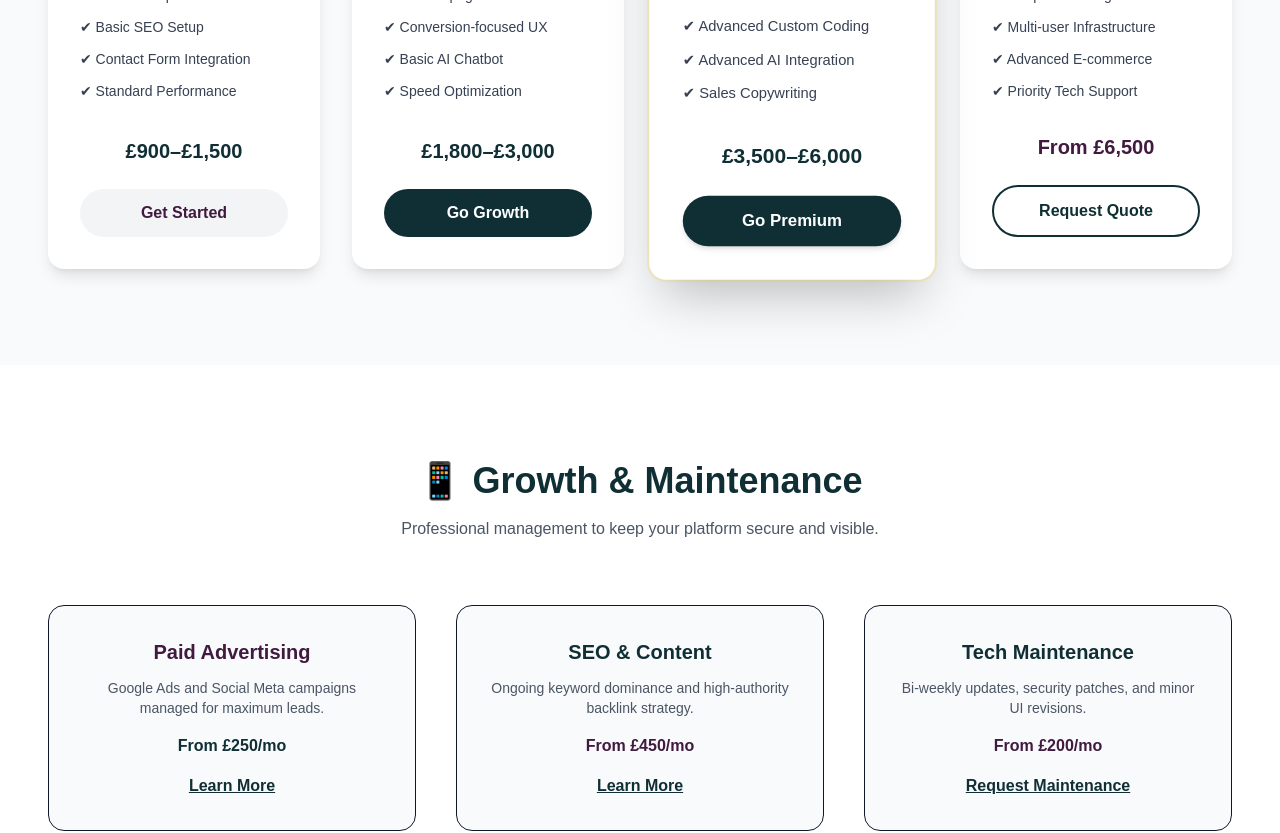
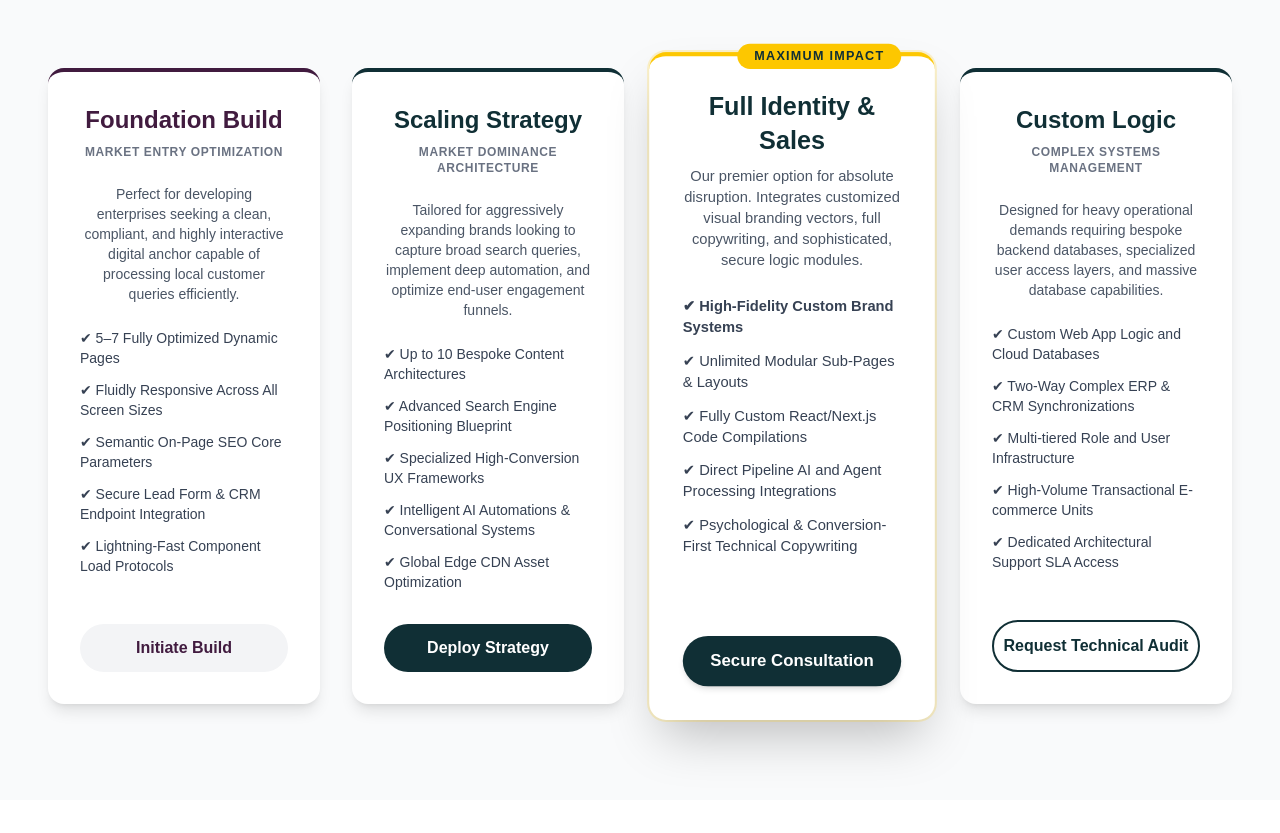
Before and after one commit to Getu4ever/karoldigital-site, a Next.js app: page / in a window 1280 px wide. Shown: the part 1800-2633 px from the top of the page. Built offline with nearby package versions, Linux system fonts and the light colour scheme.

Commit message:
home page updated

```diff
--- a/app/page.tsx
+++ b/app/page.tsx
@@ -8,6 +8,7 @@ import Link from "next/link";
 /**
  * Karol Digital Homepage
  * Updated with 2026 strategic fit tiers and high-performance branding.
+ * Enterprise-grade presentation without explicit pricing modules.
  */
 export default function Home() {
   const localBusinessJsonLd = {
@@ -76,7 +77,7 @@ export default function Home() {
                 href="/services"
                 className="bg-white text-[#411b3f] hover:bg-gray-100 font-semibold px-8 py-3 rounded-full transition shadow-lg"
               >
-                View Pricing
+                Explore Services
               </Link>
             </div>
           </div>
@@ -96,10 +97,11 @@ export default function Home() {
                 Bespoke Digital Solutions{" "}
                 <span className="text-[#102f35]">Built for Growth</span>
               </h2>
+              <p className="text-lg text-gray-600 leading-relaxed mb-6">
+                <strong>Karol Digital</strong> provides engineered web design and premium digital marketing tailored specifically for small to mid-sized UK operations. We formulate High-Performance Web Design & Branding frameworks, delivering mobile-first, semantic, and deeply optimized technical solutions that consistently amplify inbound customer acquisitions, lead qualification systems, and online transactional values.
+              </p>
               <p className="text-lg text-gray-600 leading-relaxed mb-8">
-                <strong>Karol Digital</strong> provides affordable web design and digital marketing for UK small businesses. We build High-Performance Web Design & Branding, mobile-friendly, SEO-ready websites and deliver conversion-focused marketing that increases enquiries, bookings, and online sales.
-                <br /><br />
-                We work with retail, e-commerce, professional services, hospitality, and construction firms across the UK. Our approach combines <strong>Strategic Brand Identity</strong>, local SEO dominance, and custom-coded architecture to improve visibility and generate measurable ROI.
+                Our portfolio spans hyper-competitive sectors, partnering with retail conglomerates, high-growth e-commerce ventures, elite professional services, corporate hospitality groups, and national construction contractors across the United Kingdom. We fuse <strong>Strategic Brand Identity</strong> protocols with unmatched local SEO engineering and modular front-end code bases. This calculated methodology guarantees long-term search vertical authority, minimizes technical overhead, and secures an uncompromising return on your digital capital.
               </p>
 
               <div className="flex flex-wrap gap-4">
@@ -125,87 +127,94 @@ export default function Home() {
           </div>
         </motion.section>
 
-        {/* === WEB PRICING PACKAGES === */}
+        {/* === STRATEGIC SOLUTIONS ARCHITECTURE === */}
         <FadeIn>
           <section className="py-24 px-6 md:px-12 bg-gray-50">
             <div className="max-w-7xl mx-auto text-center mb-16">
               <h2 className="text-4xl md:text-5xl font-extrabold text-[#102f35] mb-4">
-                💼 Performance Web Packages
+                💼 Performance Web Infrastructure
               </h2>
-              <p className="text-gray-600 max-w-2xl mx-auto">
-                Transparent pricing for high-performance websites. No hidden fees.
+              <p className="text-gray-600 max-w-2xl mx-auto text-lg">
+                Engineered digital architecture designed to scale with your enterprise, capture high-value market intent, and maximize operational efficiency.
               </p>
             </div>
 
             <div className="grid md:grid-cols-4 gap-8 max-w-7xl mx-auto">
               {/* STARTER */}
               <div className="bg-white shadow-lg rounded-2xl p-8 border-t-4 border-[#411b3f] flex flex-col h-full hover:shadow-2xl transition-all">
-                <h3 className="text-2xl font-bold text-[#411b3f] text-center mb-2">Starter</h3>
-                <p className="text-xs text-center text-gray-500 mb-6 uppercase tracking-wider font-bold">Foundation Build</p>
+                <h3 className="text-2xl font-bold text-[#411b3f] text-center mb-2">Foundation Build</h3>
+                <p className="text-xs text-center text-gray-500 mb-6 uppercase tracking-wider font-bold">Market Entry Optimization</p>
+                <p className="text-sm text-gray-600 mb-6 text-center">
+                  Perfect for developing enterprises seeking a clean, compliant, and highly interactive digital anchor capable of processing local customer queries efficiently.
+                </p>
                 <ul className="space-y-3 text-gray-700 mb-8 flex-grow text-sm">
-                  <li>✔ 5–7 Optimized Pages</li>
-                  <li>✔ Mobile Responsive</li>
-                  <li>✔ Basic SEO Setup</li>
-                  <li>✔ Contact Form Integration</li>
-                  <li>✔ Standard Performance</li>
+                  <li>✔ 5–7 Fully Optimized Dynamic Pages</li>
+                  <li>✔ Fluidly Responsive Across All Screen Sizes</li>
+                  <li>✔ Semantic On-Page SEO Core Parameters</li>
+                  <li>✔ Secure Lead Form & CRM Endpoint Integration</li>
+                  <li>✔ Lightning-Fast Component Load Protocols</li>
                 </ul>
-                <p className="text-xl font-extrabold text-[#102f35] text-center mb-6">£900–£1,500</p>
                 <Link href="/contact" className="text-center bg-gray-100 hover:bg-[#411b3f] hover:text-white text-[#411b3f] py-3 rounded-full font-bold transition">
-                  Get Started
+                  Initiate Build
                 </Link>
               </div>
 
               {/* GROWTH */}
               <div className="bg-white shadow-lg rounded-2xl p-8 border-t-4 border-[#102f35] flex flex-col h-full hover:shadow-2xl transition-all">
-                <h3 className="text-2xl font-bold text-[#102f35] text-center mb-2">Growth</h3>
-                <p className="text-xs text-center text-gray-500 mb-6 uppercase tracking-wider font-bold">Scaling Strategy</p>
+                <h3 className="text-2xl font-bold text-[#102f35] text-center mb-2">Scaling Strategy</h3>
+                <p className="text-xs text-center text-gray-500 mb-6 uppercase tracking-wider font-bold">Market Dominance Architecture</p>
+                <p className="text-sm text-gray-600 mb-6 text-center">
+                  Tailored for aggressively expanding brands looking to capture broad search queries, implement deep automation, and optimize end-user engagement funnels.
+                </p>
                 <ul className="space-y-3 text-gray-700 mb-8 flex-grow text-sm">
-                  <li>✔ Up to 10 Pages</li>
-                  <li>✔ Full On-page SEO</li>
-                  <li>✔ Conversion-focused UX</li>
-                  <li>✔ Basic AI Chatbot</li>
-                  <li>✔ Speed Optimization</li>
+                  <li>✔ Up to 10 Bespoke Content Architectures</li>
+                  <li>✔ Advanced Search Engine Positioning Blueprint</li>
+                  <li>✔ Specialized High-Conversion UX Frameworks</li>
+                  <li>✔ Intelligent AI Automations & Conversational Systems</li>
+                  <li>✔ Global Edge CDN Asset Optimization</li>
                 </ul>
-                <p className="text-xl font-extrabold text-[#102f35] text-center mb-6">£1,800–£3,000</p>
                 <Link href="/contact" className="text-center bg-[#102f35] hover:bg-[#411b3f] text-white py-3 rounded-full font-bold transition">
-                  Go Growth
+                  Deploy Strategy
                 </Link>
               </div>
 
               {/* PREMIUM */}
               <div className="relative bg-white shadow-2xl rounded-2xl p-8 border-t-4 border-yellow-400 scale-105 z-10 flex flex-col h-full ring-2 ring-yellow-400/20">
                 <div className="absolute top-0 right-8 -translate-y-1/2 bg-yellow-400 text-[#102f35] px-4 py-1 rounded-full text-xs font-bold uppercase tracking-widest">
-                  Best ROI
+                  Maximum Impact
                 </div>
-                <h3 className="text-2xl font-bold text-[#102f35] text-center mb-2">Premium</h3>
-                <p className="text-xs text-center text-gray-500 mb-6 uppercase tracking-wider font-bold">Full Identity & Sales</p>
+                <h3 className="text-2xl font-bold text-[#102f35] text-center mb-2">Full Identity & Sales</h3>
+                <p className="text-sm text-gray-600 mb-6 text-center">
+                  Our premier option for absolute disruption. Integrates customized visual branding vectors, full copywriting, and sophisticated, secure logic modules.
+                </p>
                 <ul className="space-y-3 text-gray-700 mb-8 flex-grow text-sm">
-                  <li className="font-bold">✔ Bespoke Brand Identity</li>
-                  <li>✔ 10-15+ Custom Pages</li>
-                  <li>✔ Advanced Custom Coding</li>
-                  <li>✔ Advanced AI Integration</li>
-                  <li>✔ Sales Copywriting</li>
+                  <li className="font-bold">✔ High-Fidelity Custom Brand Systems</li>
+                  <li>✔ Unlimited Modular Sub-Pages & Layouts</li>
+                  <li>✔ Fully Custom React/Next.js Code Compilations</li>
+                  <li>✔ Direct Pipeline AI and Agent Processing Integrations</li>
+                  <li>✔ Psychological & Conversion-First Technical Copywriting</li>
                 </ul>
-                <p className="text-xl font-extrabold text-[#102f35] text-center mb-6">£3,500–£6,000</p>
                 <Link href="/contact" className="text-center bg-[#102f35] hover:bg-[#411b3f] text-white py-3 rounded-full font-bold transition shadow-md">
-                  Go Premium
+                  Secure Consultation
                 </Link>
               </div>
 
               {/* ENTERPRISE */}
               <div className="bg-white shadow-lg rounded-2xl p-8 border-t-4 border-[#102f35] flex flex-col h-full hover:shadow-2xl transition-all">
-                <h3 className="text-2xl font-bold text-[#102f35] text-center mb-2">Enterprise</h3>
-                <p className="text-xs text-center text-gray-500 mb-6 uppercase tracking-wider font-bold">Custom Logic</p>
+                <h3 className="text-2xl font-bold text-[#102f35] text-center mb-2">Custom Logic</h3>
+                <p className="text-xs text-center text-gray-500 mb-6 uppercase tracking-wider font-bold">Complex Systems Management</p>
+                <p className="text-sm text-gray-600 mb-6 text-center">
+                  Designed for heavy operational demands requiring bespoke backend databases, specialized user access layers, and massive database capabilities.
+                </p>
                 <ul className="space-y-3 text-gray-700 mb-8 flex-grow text-sm">
-                  <li>✔ Fully Custom App Logic</li>
-                  <li>✔ Deep CRM Integration</li>
-                  <li>✔ Multi-user Infrastructure</li>
-                  <li>✔ Advanced E-commerce</li>
-                  <li>✔ Priority Tech Support</li>
+                  <li>✔ Custom Web App Logic and Cloud Databases</li>
+                  <li>✔ Two-Way Complex ERP & CRM Synchronizations</li>
+                  <li>✔ Multi-tiered Role and User Infrastructure</li>
+                  <li>✔ High-Volume Transactional E-commerce Units</li>
+                  <li>✔ Dedicated Architectural Support SLA Access</li>
                 </ul>
-                <p className="text-xl font-extrabold text-[#411b3f] text-center mb-6">From £6,500</p>
                 <Link href="/contact" className="text-center border-2 border-[#102f35] hover:bg-[#102f35] hover:text-white text-[#102f35] py-3 rounded-full font-bold transition">
-                  Request Quote
+                  Request Technical Audit
                 </Link>
               </div>
             </div>
@@ -222,33 +231,36 @@ export default function Home() {
         >
           <div className="max-w-7xl mx-auto text-center mb-16">
             <h2 className="text-4xl font-extrabold text-[#102f35] mb-4">
-              📱 Growth & Maintenance
+              📱 Growth, Visibility & Continuous Maintenance
             </h2>
-            <p className="text-gray-600 max-w-2xl mx-auto">
-              Professional management to keep your platform secure and visible.
+            <p className="text-gray-600 max-w-2xl mx-auto text-lg">
+              Long-term proactive engineering and audience generation strategies to ensure continuous uptime, bulletproof threat prevention, and predictable lead generation.
             </p>
           </div>
 
           <div className="grid md:grid-cols-3 gap-10 max-w-7xl mx-auto">
             <div className="bg-gray-50 rounded-2xl p-8 text-center border hover:border-[#411b3f] transition-all">
-              <h3 className="text-xl font-bold text-[#411b3f] mb-3">Paid Advertising</h3>
-              <p className="text-gray-600 mb-4 text-sm">Google Ads and Social Meta campaigns managed for maximum leads.</p>
-              <p className="font-extrabold text-[#102f35] mb-4">From £250/mo</p>
-              <Link href="/services/social-media" className="text-[#102f35] font-bold underline">Learn More</Link>
+              <h3 className="text-xl font-bold text-[#411b3f] mb-3">Paid Advertising Campaigns</h3>
+              <p className="text-gray-600 mb-6 text-sm leading-relaxed">
+                Hyper-targeted customer acquisition via Google Search Network, Bing Ads, and Social Meta channels. Every campaign is meticulously structured around strict CPA tracking parameters, absolute conversion analytics, and continuous A/B test variations to eliminate wasted ad spend.
+              </p>
+              <Link href="/services/social-media" className="text-[#102f35] font-bold underline">Explore Campaign Frameworks</Link>
             </div>
 
             <div className="bg-gray-50 rounded-2xl p-8 text-center border hover:border-[#102f35] transition-all">
-              <h3 className="text-xl font-bold text-[#102f35] mb-3">SEO & Content</h3>
-              <p className="text-gray-600 mb-4 text-sm">Ongoing keyword dominance and high-authority backlink strategy.</p>
-              <p className="font-extrabold text-[#411b3f] mb-4">From £450/mo</p>
-              <Link href="/services/digital-marketing" className="text-[#102f35] font-bold underline">Learn More</Link>
+              <h3 className="text-xl font-bold text-[#102f35] mb-3">SEO & Content Architecture</h3>
+              <p className="text-gray-600 mb-6 text-sm leading-relaxed">
+                Persistent organic visibility engineered through data-supported search optimization. We craft high-authority digital assets, conduct thorough semantic entity mapping, design structured silos, and deploy premium backlink acquisition pipelines to capture dominant commercial intent.
+              </p>
+              <Link href="/services/digital-marketing" className="text-[#102f35] font-bold underline">Explore SEO Solutions</Link>
             </div>
 
             <div className="bg-gray-50 rounded-2xl p-8 text-center border hover:border-[#102f35] transition-all">
-              <h3 className="text-xl font-bold text-[#102f35] mb-3">Tech Maintenance</h3>
-              <p className="text-gray-600 mb-4 text-sm">Bi-weekly updates, security patches, and minor UI revisions.</p>
-              <p className="font-extrabold text-[#411b3f] mb-4">From £200/mo</p>
-              <Link href="/contact" className="text-[#102f35] font-bold underline">Request Maintenance</Link>
+              <h3 className="text-xl font-bold text-[#102f35] mb-3">Technical Platform Maintenance</h3>
+              <p className="text-gray-600 mb-6 text-sm leading-relaxed">
+                Comprehensive multi-layered platform oversight including routine dependency updates, threat vulnerability testing, programmatic daily server snapshots, schema microdata revisions, performance optimizations, and agile user-interface enhancements.
+              </p>
+              <Link href="/contact" className="text-[#102f35] font-bold underline">Request Dedicated SLA Scope</Link>
             </div>
           </div>
         </motion.section>
@@ -265,8 +277,8 @@ export default function Home() {
             <h2 className="text-4xl font-extrabold mb-4">
               Why Partner With <span className="text-yellow-400">Karol Digital</span>?
             </h2>
-            <p className="text-gray-300 max-w-2xl mx-auto">
-              We provide the technical muscle and creative clarity of a large agency, with the agility and transparency of a dedicated partner.
+            <p className="text-gray-300 max-w-2xl mx-auto text-lg">
+              We provide the deep engineering expertise and strategic creative execution of a top-tier national agency, combined with the extreme responsiveness, agility, and absolute transparency of an invested corporate partner.
             </p>
           </div>
 
@@ -274,19 +286,25 @@ export default function Home() {
             <div className="p-8 bg-white/5 rounded-2xl backdrop-blur-sm border border-white/10">
               <div className="text-5xl mb-4">⚡</div>
               <h3 className="text-xl font-bold text-yellow-400 mb-2">Technical Excellence</h3>
-              <p className="text-gray-300">Fast, custom-coded websites built with modern stacks (Next.js/React) for superior performance.</p>
+              <p className="text-gray-300 leading-relaxed">
+                We design clean, maintainable code architectures using React, Next.js, and specialized CSS compilers. Your site runs lean, loads instantaneously, resists security threats, and offers exceptional core web vitals.
+              </p>
             </div>
 
             <div className="p-8 bg-white/5 rounded-2xl backdrop-blur-sm border border-white/10">
               <div className="text-5xl mb-4">🎯</div>
-              <h3 className="text-xl font-bold text-yellow-400 mb-2">Strategy-First</h3>
-              <p className="text-gray-300">We don’t just "make websites"—we design conversion journeys that drive actual revenue.</p>
+              <h3 className="text-xl font-bold text-yellow-400 mb-2">Strategy-First Execution</h3>
+              <p className="text-gray-300 leading-relaxed">
+                We avoid generic templates and shallow designs. Every interactive element, information silo, page layout, and backend system we build is meticulously planned to drive actionable inquiries and measurable revenue.
+              </p>
             </div>
 
             <div className="p-8 bg-white/5 rounded-2xl backdrop-blur-sm border border-white/10">
               <div className="text-5xl mb-4">🤝</div>
               <h3 className="text-xl font-bold text-yellow-400 mb-2">Scalable Partnership</h3>
-              <p className="text-gray-300">From solo-founder starters to enterprise infrastructure, we scale with your business.</p>
+              <p className="text-gray-300 leading-relaxed">
+                Our scalable methodology adapts seamlessly to your operational changes. We support growth transitions efficiently, moving platforms from initial setups to advanced, high-performance web systems.
+              </p>
             </div>
           </div>
         </motion.section>
@@ -303,8 +321,8 @@ export default function Home() {
             <h2 className="text-3xl md:text-4xl font-bold text-[#102f35] mb-4">
               Partner with SBC Marketing and 1st Call UK Group
             </h2>
-            <p className="text-gray-600 max-w-2xl mx-auto mb-12 text-sm md:text-base">
-              Through strategic cross-industry alliances, we combine expert digital execution with established corporate insights to deliver full-scale infrastructure for UK enterprises.
+            <p className="text-gray-600 max-w-2xl mx-auto mb-12 text-sm md:text-base leading-relaxed">
+              Through strategic cross-industry alliances, we combine expert digital execution with established corporate insights to deliver full-scale infrastructure for UK enterprises. This ecosystem unifies design performance with deep corporate strategy.
             </p>
 
             <div className="grid grid-cols-1 sm:grid-cols-2 gap-8 max-w-3xl mx-auto items-center justify-items-center">
@@ -347,15 +365,26 @@ export default function Home() {
           </div>
         </motion.section>
 
-        {/* === CTA SECTION === */}
-        <section className="py-20 text-center px-6">
-          <h2 className="text-4xl font-extrabold text-[#102f35] mb-6">Ready to dominate your market?</h2>
-          <Link href="/contact" className="inline-block bg-[#411b3f] hover:bg-[#102f35] text-white font-bold px-10 py-4 rounded-full transition-all scale-110 hover:scale-115">
-            Book Your Free Consultation
-          </Link>
-        </section>
+        {/* === DEEP CORPORATE KNOWLEDGE PROFILE === */}
+        <motion.section
+          initial={{ opacity: 0, y: 40 }}
+          whileInView={{ opacity: 1, y: 0 }}
+          viewport={{ once: true }}
+          transition={{ duration: 0.6, ease: "easeOut" }}
+          className="py-20 px-6 md:px-12 bg-gray-50 border-t border-b border-gray-200"
+        >
+          <div className="max-w-4xl mx-auto text-center">
+            <h2 className="text-3xl font-extrabold text-[#102f35] mb-6">Elevating Digital Expectations for UK Businesses</h2>
+            <p className="text-gray-700 text-base leading-relaxed mb-6 text-left">
+              The contemporary UK digital ecosystem demands more than aesthetic templates. Modern search ranking algorithms heavily prioritize precise markup, layout stability, responsive interactions, and fast server execution. At Karol Digital, we address these challenges directly. We eliminate slow third-party visual plugins and build custom web instances tailored for optimal speed and search performance.
+            </p>
+            <p className="text-gray-700 text-base leading-relaxed text-left">
+              Additionally, our design framework recognizes that digital visibility is ineffective without a strong conversion architecture. We balance complex backend systems with clean, accessible interface designs. By planning each navigation path around user trends and industry-validated UX paths, we turn standard visitors into loyal clients, keeping your company ahead of the competition.
+            </p>
+          </div>
+        </motion.section>
 
-{/* === Process Timeline (Interactive Steps) === */}
+        {/* === PROCESS TIMELINE (INTERACTIVE STEPS) === */}
         <motion.section
           initial={{ opacity: 0, y: 40 }}
           whileInView={{ opacity: 1, y: 0 }}
@@ -415,6 +444,17 @@ export default function Home() {
           </div>
         </motion.section>
 
+        {/* === CTA SECTION === */}
+        <section className="py-24 text-center px-6 bg-white">
+          <h2 className="text-4xl font-extrabold text-[#102f35] mb-4">Ready to dominate your market?</h2>
+          <p className="text-gray-600 max-w-xl mx-auto mb-8 text-base">
+            Get in touch with our team today for a comprehensive architectural assessment. Discover how we can optimize your performance, enhance your digital brand footprint, and increase your inbound conversions.
+          </p>
+          <Link href="/contact" className="inline-block bg-[#411b3f] hover:bg-[#102f35] text-white font-bold px-10 py-4 rounded-full transition-all scale-110 hover:scale-115 shadow-xl">
+            Book Your Strategy Consultation
+          </Link>
+        </section>
+
       </main>
     </FadeIn>
   );
```
Lines whose indentation alone changed are shown as unchanged.
